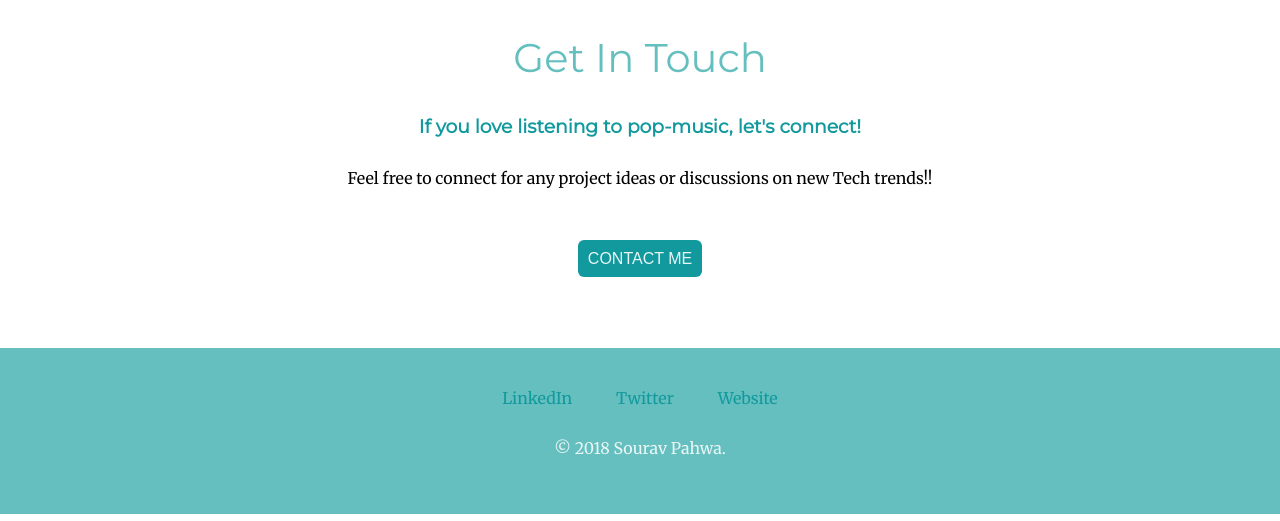
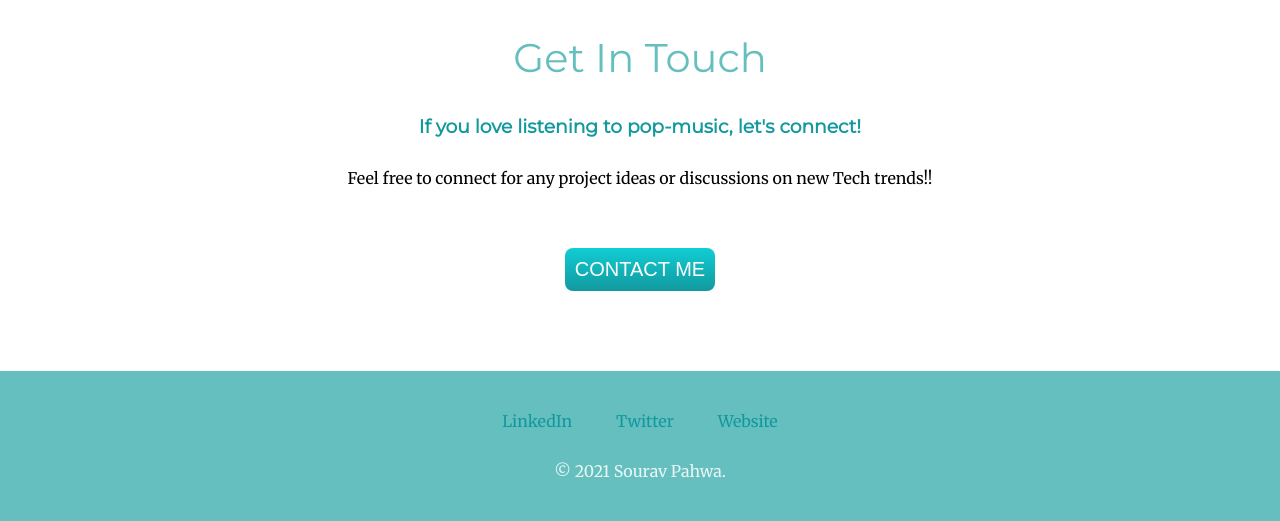
Before and after one commit to Sourav61/Angela-Yu-Web-Dev-Bootcamp, a PHP site: page / in a window 1280 px wide. Shown: the part 2073-2594 px from the top of the page. Run offline with PHP 8.4, Linux system fonts and the light colour scheme.

Commit message:
Added year using javascript

```diff
--- a/Trial Website/css/style.css
+++ b/Trial Website/css/style.css
@@ -1,5 +1,9 @@
 a {
   color: #11999E;
+}
+
+a:hover{
+  color: #EAF6F6;
 }
 
 body {
@@ -9,13 +13,53 @@ body {
   font-size: 100%;
 }
 
-.btn {
+/* .btn {
   text-decoration: none;
   background-color: #11999E;
   color: #EAF6F6;
   border-radius: 6px;
   padding: 10px;
   font-family: sans-serif;
+} */
+
+.btn {
+   background: #11CDD4;
+   background-image: -webkit-linear-gradient(top, #11CDD4, #11999E);
+   background-image: -moz-linear-gradient(top, #11CDD4, #11999E);
+   background-image: -ms-linear-gradient(top, #11CDD4, #11999E);
+   background-image: -o-linear-gradient(top, #11CDD4, #11999E);
+   background-image: -webkit-gradient(to bottom, #11CDD4, #11999E);
+   -webkit-border-radius: 8px;
+   -moz-border-radius: 8px;
+   border-radius: 8px;
+   color: #FFFFFF;
+   font-family: Arial;
+   font-size: 20px;
+   font-weight: 100;
+   padding: 10px;
+   /* -webkit-box-shadow: 1px 1px 20px 0 #000000;
+   -moz-box-shadow: 1px 1px 20px 0 #000000;
+   box-shadow: 1px 1px 20px 0 #000000;
+   text-shadow: 1px 1px 20px #000000; */
+   border: solid #337FED 0;
+   text-decoration: none;
+   display: inline-block;
+   cursor: pointer;
+   text-align: center;
+}
+
+.btn:hover {
+   border: solid #FFFFFF 1px;
+   background: #30E3CB;
+   background-image: -webkit-linear-gradient(top, #30E3CB, #2BC4AD);
+   background-image: -moz-linear-gradient(top, #30E3CB, #2BC4AD);
+   background-image: -ms-linear-gradient(top, #30E3CB, #2BC4AD);
+   background-image: -o-linear-gradient(top, #30E3CB, #2BC4AD);
+   background-image: -webkit-gradient(to bottom, #30E3CB, #2BC4AD);
+   -webkit-border-radius: 20px;
+   -moz-border-radius: 20px;
+   border-radius: 8px;
+   text-decoration: none;
 }
 
 .bottom-cloud{
@@ -120,6 +164,7 @@ h3{
 .trademark {
   margin-top: 30px;
   color: #EAF6F6;
+  margin-bottom: 0;
 }
 
 /* .middle-container{
--- a/Trial Website/index.html
+++ b/Trial Website/index.html
@@ -53,7 +53,7 @@
       <a class="footer-link" href="https://www.linkedin.com/in/sourav-pahwa-93b4041b6/">LinkedIn</a>
       <a class="footer-link" href="https://twitter.com/SouravPahwa9">Twitter</a>
       <a class="footer-link" href="https://personal-portfolio-sp.herokuapp.com/">Website</a>
-      <p class="trademark">© 2018 Sourav Pahwa.</p>
+      <p class="trademark">© <script type="text/javascript">document.write(new Date().getFullYear());</script> Sourav Pahwa.</p>
     </div>
 
   </body>
```
